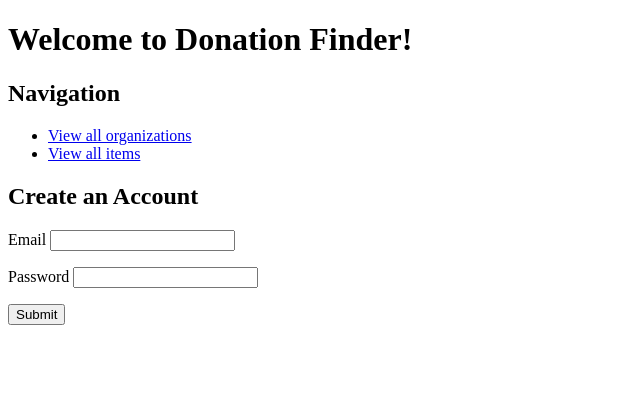
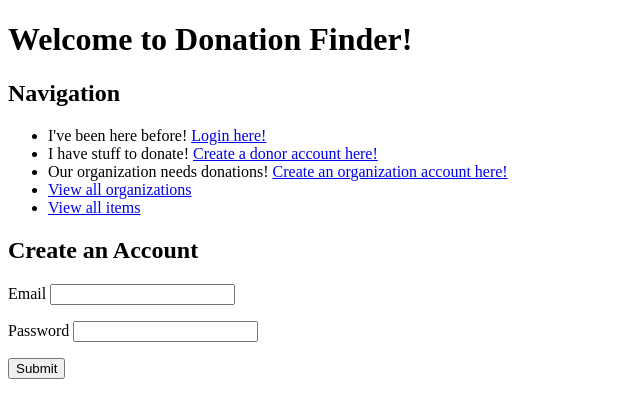
Before and after one commit to carriekuhlman/donation_site_project, a Flask app: page / in a window 1280 px wide. Shown: the top 418 px of the page, without its empty margins (0-640 px from the left). Run offline with Flask 2, Linux system fonts and the light colour scheme.

Commit message:
Created 3 new html templates, added routes for login, create org, and create donor to server.py, updated homepage.html to include links to login, create donor account, and create org account.

```diff
--- a/server.py
+++ b/server.py
@@ -18,6 +18,24 @@ def homepage():
     """View homepage."""
 
     return render_template('homepage.html')
+
+@app.route('/login')
+def login():
+    """Log in to account."""
+
+    return render_template('login.html')
+
+@app.route('/create-donor')
+def create_donor():
+    """Create donor account."""
+
+    return render_template('create_donor.html')
+
+@app.route('/create-org')
+def create_org():
+    """Create org account."""
+
+    return render_template('create_org.html')
 
 @app.route('/items')
 def all_items():
--- a/templates/homepage.html
+++ b/templates/homepage.html
@@ -6,6 +6,9 @@
 
     <h2>Navigation</h2>
     <ul>
+        <li>I've been here before! <a href="/login">Login here!</a></li>
+        <li>I have stuff to donate! <a href="/create-donor">Create a donor account here!</a></li>
+        <li>Our organization needs donations! <a href="/create-org">Create an organization account here!</a></li>
         <li><a href="/orgs">View all organizations</a></li>
         <li><a href="/items">View all items</a></li>
     </ul>
```
Also changed, not shown: templates/create_donor.html (added, +21 -0 lines), templates/create_org.html (added, +21 -0 lines), templates/login.html (added, +21 -0 lines).
